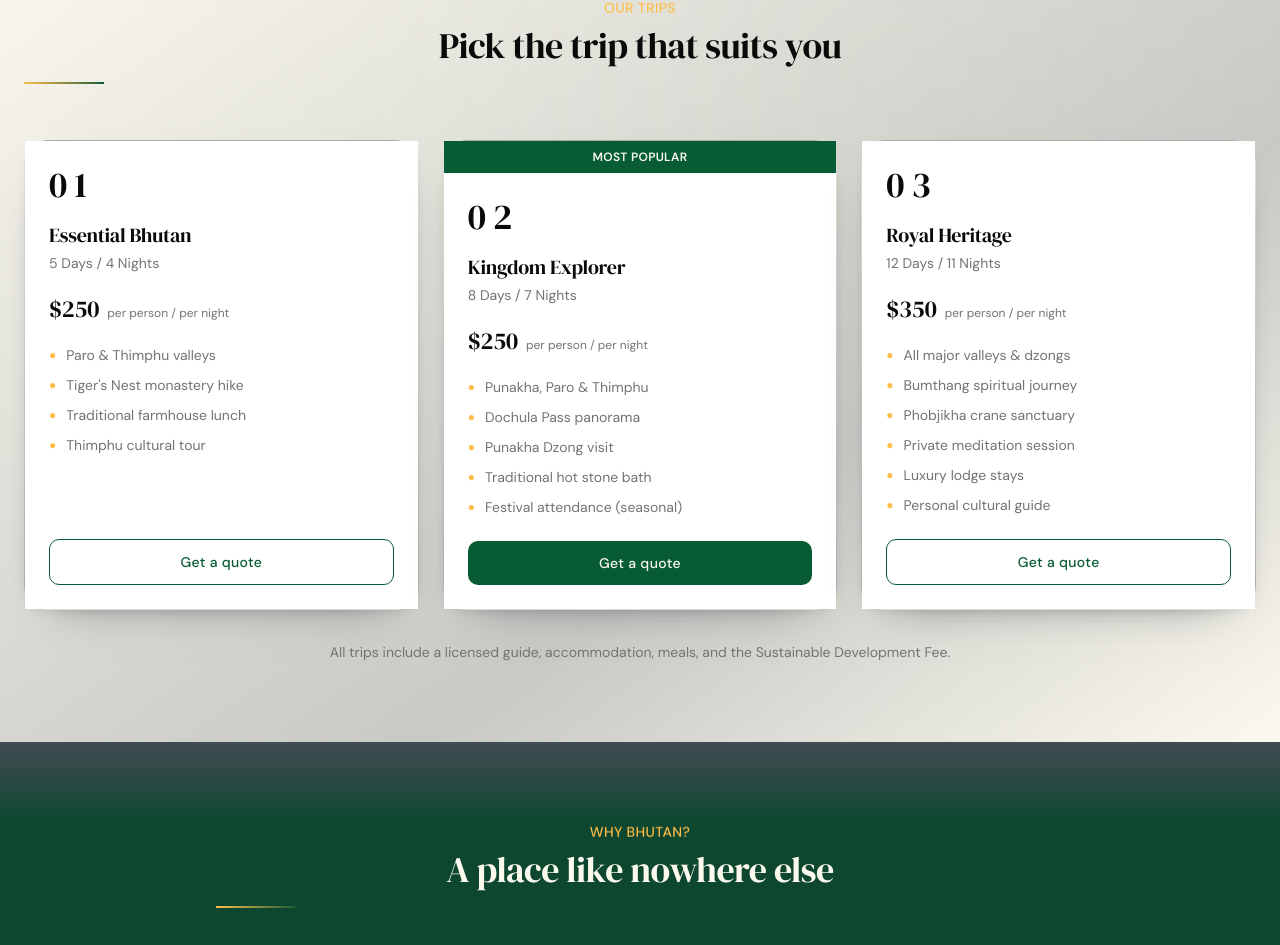
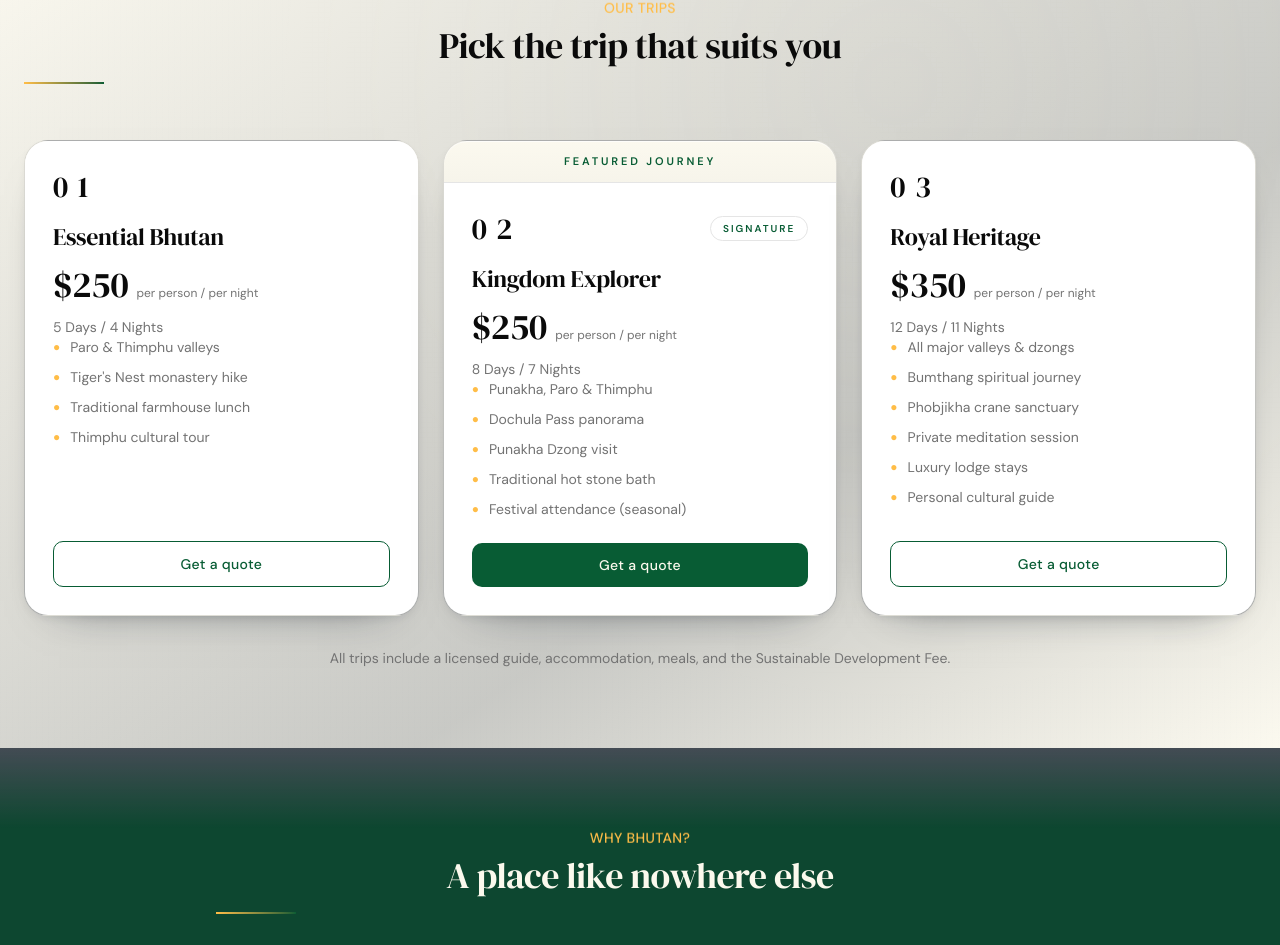
Before and after one commit to Kzoeps/bhutan-stainless-travels, a Next.js app: page / in a window 1280 px wide. Shown: the part 2518-3463 px from the top of the page. Built offline with nearby package versions, Linux system fonts and the light colour scheme.

Commit message:
Refine package card hierarchy and featured styling (stanlee-pfr.6)

```diff
--- a/components/pathfinder/packages-section.tsx
+++ b/components/pathfinder/packages-section.tsx
@@ -75,34 +75,42 @@ const PackagesSection = () => {
             return (
               <div
                 key={pkg.title}
-                className={`bhutan-card flex flex-col ${
-                  pkg.featured ? "border-gold ring-gold/20 ring-1" : ""
+                className={`bhutan-card flex flex-col overflow-hidden ${
+                  pkg.featured
+                    ? "border-gold/60 ring-gold/25 shadow-[0_18px_40px_-28px_rgba(103,70,38,0.6)] ring-1"
+                    : ""
                 }`}
               >
                 {pkg.featured && (
-                  <div className="font-body bg-maroon text-cream py-2 text-center text-xs font-semibold tracking-wide uppercase">
-                    Most Popular
+                  <div className="font-body border-gold/30 bg-cream/80 text-maroon flex items-center justify-center border-b px-6 py-3 text-[11px] font-semibold tracking-[0.26em] uppercase">
+                    Featured journey
                   </div>
                 )}
-                <div className="flex flex-1 flex-col bg-card p-6">
-                  <span className="font-display text-gold/80 mb-4 text-3xl tracking-[0.2em] md:text-4xl">
-                    {marker}
-                  </span>
-                  <h3 className="font-display mb-1 text-xl text-card-foreground">
+                <div className="flex flex-1 flex-col bg-card p-7">
+                  <div className="mb-4 flex items-center justify-between">
+                    <span className="font-display text-gold/70 text-2xl tracking-[0.32em] md:text-3xl">
+                      {marker}
+                    </span>
+                    {pkg.featured && (
+                      <span className="font-body border-gold/40 bg-cream/80 text-maroon rounded-full border px-3 py-1 text-[10px] font-semibold tracking-[0.2em] uppercase">
+                        Signature
+                      </span>
+                    )}
+                  </div>
+                  <h3 className="font-display text-2xl text-card-foreground">
                     {pkg.title}
                   </h3>
-                  <p className="font-body mb-5 text-sm text-muted-foreground">
-                    {pkg.duration}
-                  </p>
-
-                  <div className="mb-5">
-                    <span className="font-display text-2xl text-foreground">
+                  <div className="mt-3 flex flex-wrap items-baseline gap-2">
+                    <span className="font-display text-3xl text-foreground md:text-4xl">
                       {pkg.price}
                     </span>
-                    <span className="font-body ml-2 text-xs text-muted-foreground">
+                    <span className="font-body text-xs text-muted-foreground">
                       {pkg.priceNote}
                     </span>
                   </div>
+                  <p className="font-body mt-3 text-sm text-muted-foreground">
+                    {pkg.duration}
+                  </p>
 
                   <ul className="mb-6 flex-1 space-y-2.5">
                     {pkg.highlights.map((highlight) => (
```
